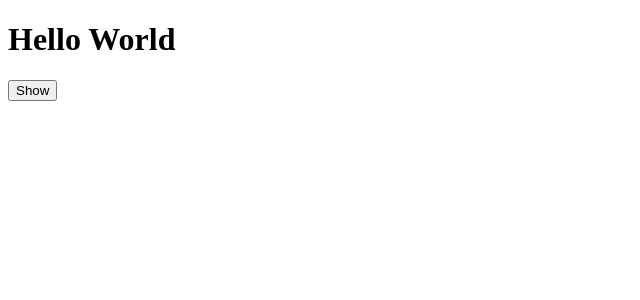
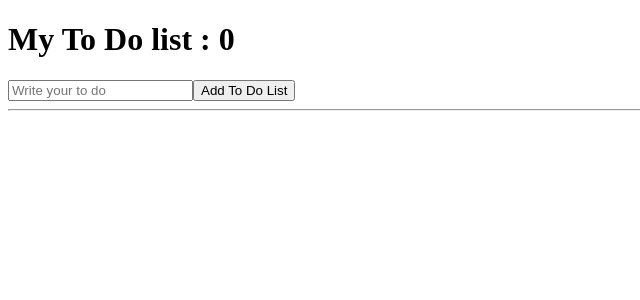
Before and after one commit to timeiscoal/React_practice, a React (Create React App) app in the folder ReactFolder/my-app/: page / in a window 1280 px wide. Shown: the top 300 px of the page, without its empty margins (0-640 px from the left). Built offline with nearby package versions, Linux system fonts and the light colour scheme.

Commit message:
to do list

```diff
--- a/ReactFolder/my-app/src/App.js
+++ b/ReactFolder/my-app/src/App.js
@@ -1,37 +1,44 @@
-import { useState , useEffect} from "react";
+import { useState } from "react";
 
-// 컨포넌트가 사라지거나 없어 질때의 반응 또한 만들 수 있다. return () =>
-function Hello(){
-  function byFn(){
-    console.log("bye :(")
-  }
 
-  function effectFn(){
-    console.log("Create :)");
-    return byFn
-  }
-  useEffect(effectFn,[])
-  return <h1>Hello</h1>
-}
 
 function App() {
-  const [showing,setShowing] = useState(false);
-  const onClick=()=>{
-    setShowing((prev)=>!prev)
-  }
+
+  // todo
+  const [toDo, setToDo] = useState("")
+  // todo list
+  const [toDos, setToDos] = useState([]);
+  const onChange = (event) => setToDo(event.target.value);
+  const onSubmit = (event) => {event.preventDefault();
+    if (toDo ===""){
+      return;
+    };
+    setToDo("");
+    setToDos((currentArray)=> [toDo , ...currentArray]);
+  };
 
   return (
     <div>
+      <h1>My To Do list : {toDos.length}</h1>
+      <form onSubmit={onSubmit}>
+        <input  onChange={onChange} value={toDo}  type="text" placeholder="Write your to do" />
 
-    <h1>Hello World</h1>
+        <button>Add To Do List</button>
 
-    {showing ? <Hello /> : null}
-    <button onClick={onClick}>{showing ? "Hide" : "Show"}</button>
+
+      </form>
+      <hr/>
+      <ul>
+        {toDos.map((item, index) => <li key={index}>{item}</li>)}
+      </ul>
 
     </div>
 
 
   );
 }
+// toDos.map((item,index) => <li key={index}>{item}</li>)
+// toDos라는 array를 가져와 map의 첫번째 argument로 변형한 후에 retrun해준다.
+// 반대로 나오게 하고 싶으면 reverse()
 
 export default App;
```
